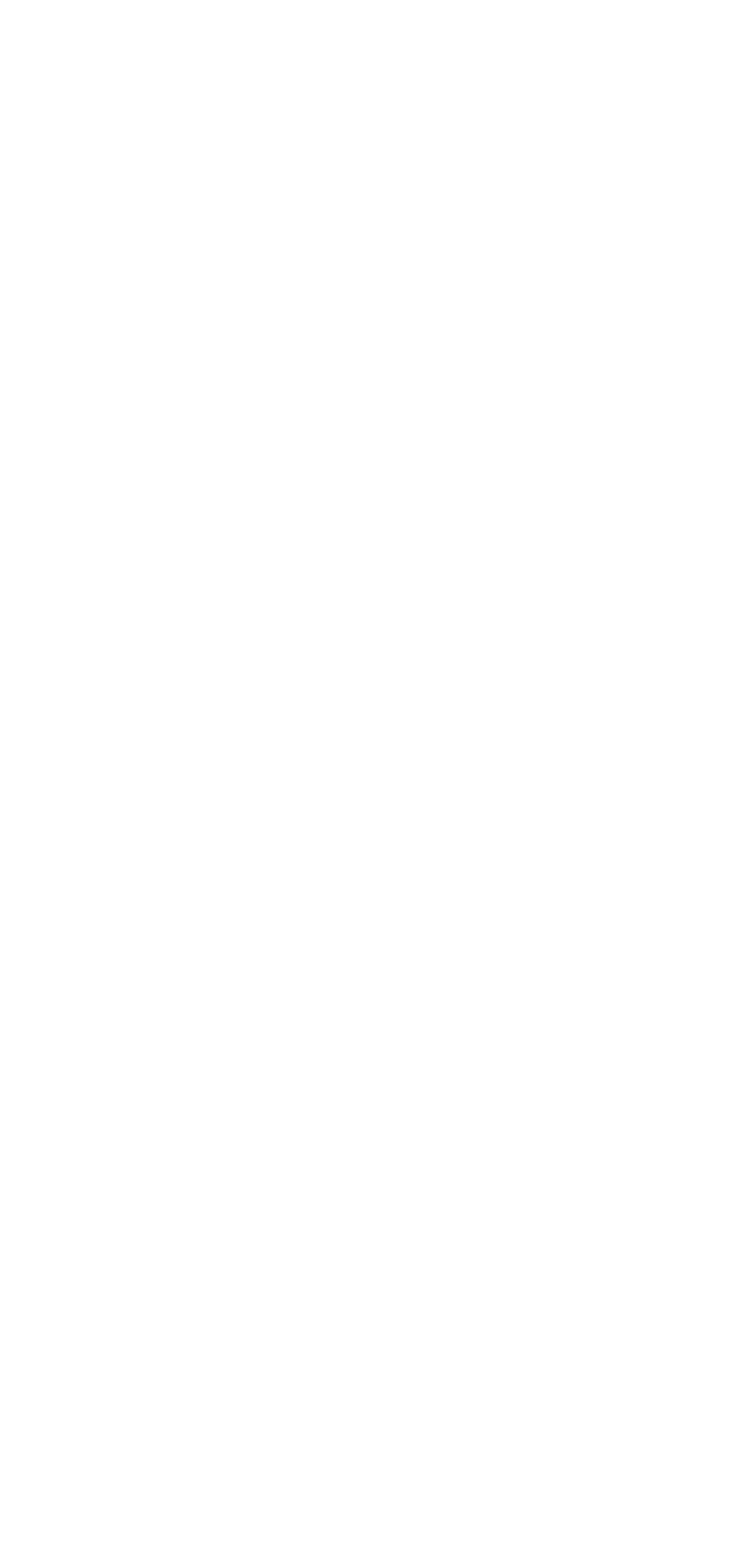
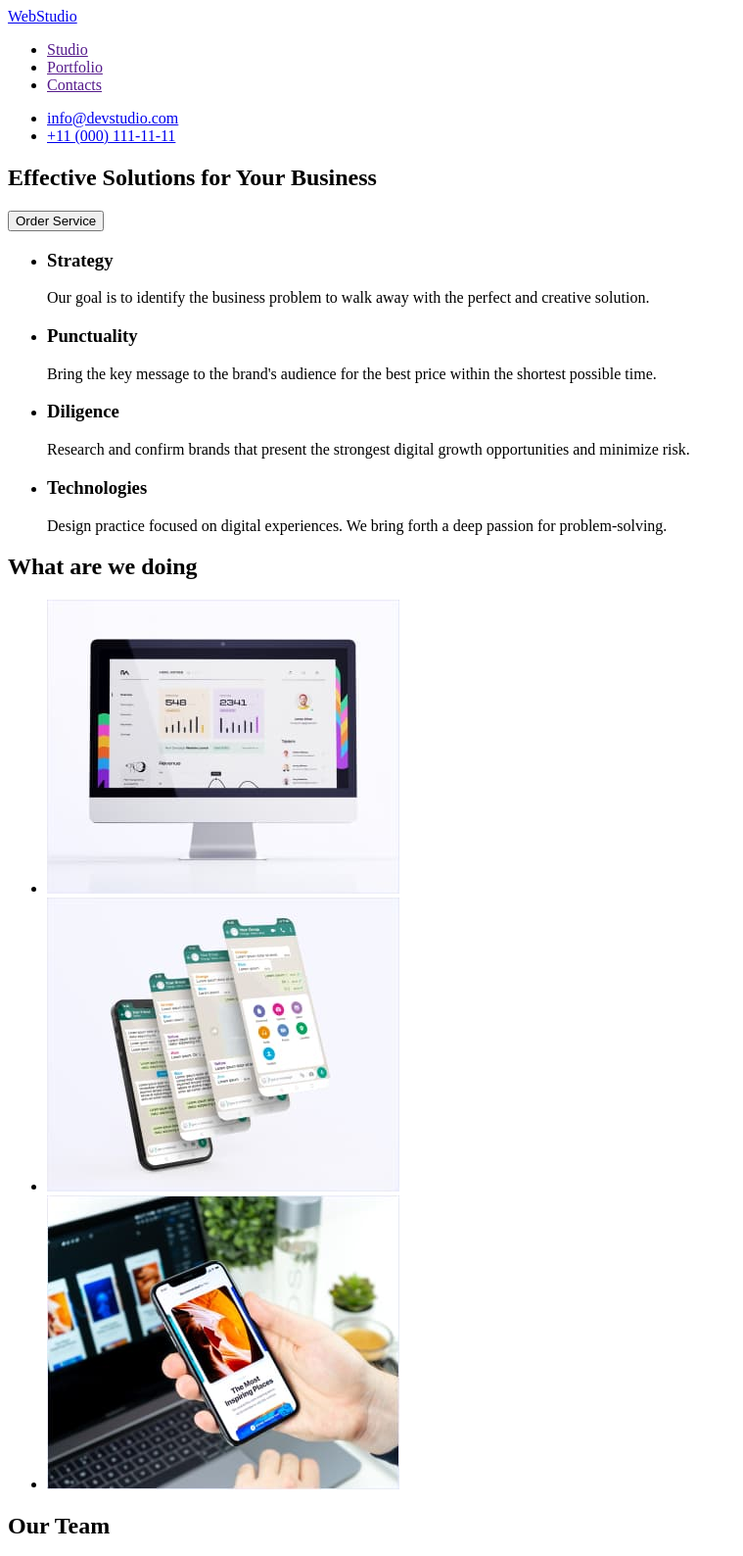
Before and after one commit to y-hrubskyi/goit-markup-hw-01, a plain HTML site: page index.html in a window 1280 px wide. Shown: the top 1588 px of the page at 98% size, without its empty margins (0-759 px from the left). Before the commit the page ends 800 px from the top, so only its background shows below. Drawn offline with Linux system fonts and the light colour scheme.

Commit message:
Update index.html

```diff
--- a/index.html
+++ b/index.html
@@ -4,7 +4,148 @@
     <meta charset="UTF-8" />
     <meta http-equiv="X-UA-Compatible" content="IE=edge" />
     <meta name="viewport" content="width=device-width, initial-scale=1.0" />
-    <title>Document</title>
+    <title>WebStudio</title>
   </head>
-  <body></body>
+  <body>
+    <!-- HEADER -->
+    <header>
+      <nav>
+        <a href="./index.html">WebStudio</a>
+        <ul>
+          <li><a href="">Studio</a></li>
+          <li><a href="">Portfolio</a></li>
+          <li><a href="">Contacts</a></li>
+        </ul>
+      </nav>
+      <ul>
+        <li><a href="mailto:info@devstudio.com">info@devstudio.com</a></li>
+        <li><a href="tel:+110001111111">+11 (000) 111-11-11</a></li>
+      </ul>
+    </header>
+    <main>
+      <!-- HERO -->
+      <section>
+        <h1>Effective Solutions for Your Business</h1>
+        <button type="button">Order Service</button>
+      </section>
+      <!-- FEATURES -->
+      <section>
+        <h2 hidden>Features</h2>
+        <ul>
+          <li>
+            <h3>Strategy</h3>
+            <p>
+              Our goal is to identify the business problem to walk away with the
+              perfect and creative solution.
+            </p>
+          </li>
+          <li>
+            <h3>Punctuality</h3>
+            <p>
+              Bring the key message to the brand's audience for the best price
+              within the shortest possible time.
+            </p>
+          </li>
+          <li>
+            <h3>Diligence</h3>
+            <p>
+              Research and confirm brands that present the strongest digital
+              growth opportunities and minimize risk.
+            </p>
+          </li>
+          <li>
+            <h3>Technologies</h3>
+            <p>
+              Design practice focused on digital experiences. We bring forth a
+              deep passion for problem-solving.
+            </p>
+          </li>
+        </ul>
+      </section>
+      <!-- GALLERY -->
+      <section>
+        <h2>What are we doing</h2>
+        <ul>
+          <li>
+            <img
+              src="./images/gallery/img-1.jpg"
+              alt="Desktop application"
+              width="360"
+              height="300"
+            />
+          </li>
+          <li>
+            <img
+              src="./images/gallery/img-2.jpg"
+              alt="Mobile application"
+              width="360"
+              height="300"
+            />
+          </li>
+          <li>
+            <img
+              src="./images/gallery/img-3.jpg"
+              alt="Mobile and desktop application"
+              width="360"
+              height="300"
+            />
+          </li>
+        </ul>
+      </section>
+      <!-- OUR TEAM -->
+      <section>
+        <h2>Our Team</h2>
+        <ul>
+          <li>
+            <img
+              src="./images/our-team/mark-guerrero.jpg"
+              alt="Mark Guerrero's photo"
+              width="264"
+              height="260"
+            />
+            <h3>Mark Guerrero</h3>
+            <p>Product Designer</p>
+          </li>
+          <li>
+            <img
+              src="./images/our-team/tom-ford.jpg"
+              alt="Tom Ford's photo"
+              width="264"
+              height="260"
+            />
+            <h3>Tom Ford</h3>
+            <p>Frontend Developer</p>
+          </li>
+          <li>
+            <img
+              src="./images/our-team/camila-garcia.jpg"
+              alt="Camila Garcia's photo"
+              width="264"
+              height="260"
+            />
+            <h3>Camila Garcia</h3>
+            <p>Marketing</p>
+          </li>
+          <li>
+            <img
+              src="./images/our-team/daniel-wilson.jpg"
+              alt="Daniel Wilson's photo"
+              width="264"
+              height="260"
+            />
+            <h3>Daniel Wilson</h3>
+            <p>UI Designer</p>
+          </li>
+        </ul>
+      </section>
+    </main>
+    <!-- FOOTER -->
+    <footer>
+      <a href="./index.html">WebStudio</a>
+      <p>
+        Increase the flow of customers and sales for your business with digital
+        marketing & growth solutions.
+      </p>
+    </footer>
+  </body>
 </html>
```
